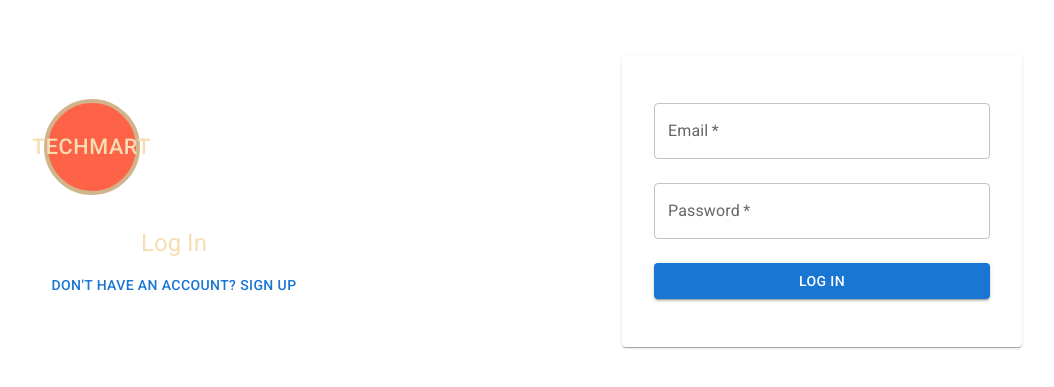
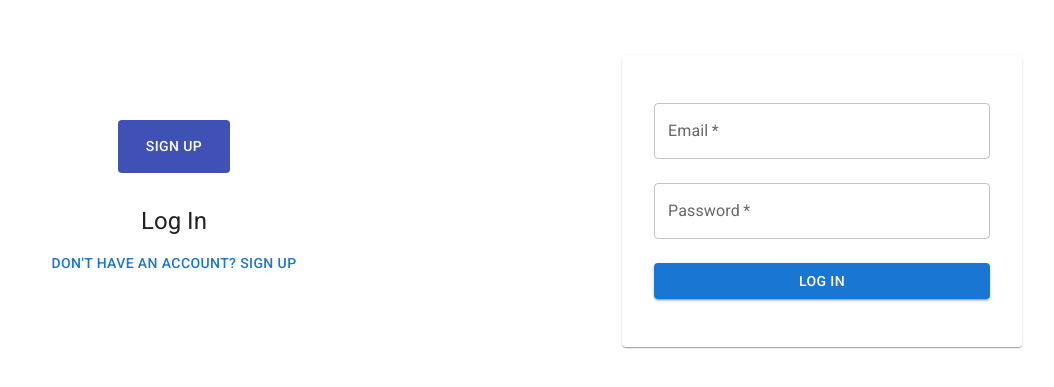
Before and after one commit to carlosm22700/NEED-ecommerce, a React (Create React App) app: page /cart in a window 1280 px wide. Shown: the part 191-578 px from the top of the page, without its empty margins (142-1196 px from the left). Built offline with nearby package versions, Linux system fonts and the light colour scheme.

Commit message:
Updates styling and implements dark mode

```diff
--- a/src/components/NavBar/NavBar.js
+++ b/src/components/NavBar/NavBar.js
@@ -1,6 +1,8 @@
 import { Link as RouterLink } from "react-router-dom";
 import * as userService from "../../utilities/users-service";
 import ShoppingCartIcon from "@mui/icons-material/ShoppingCart";
+import BrightnessHighIcon from "@mui/icons-material/BrightnessHigh";
+import BrightnessLowIcon from "@mui/icons-material/BrightnessLow";
 import AppBar from "@mui/material/AppBar";
 import Toolbar from "@mui/material/Toolbar";
 import Typography from "@mui/material/Typography";
@@ -9,7 +11,7 @@ import Button from "@mui/material/Button";
 import Box from "@mui/material/Box";
 import Avatar from "@mui/material/Avatar";
 
-export default function NavBar({ user, setUser }) {
+export default function NavBar({ user, setUser, darkMode, toggleDarkMode }) {
   function handleLogOut() {
     userService.logOut();
     setUser(null);
@@ -17,7 +19,8 @@ export default function NavBar({ user, setUser }) {
 
   return (
     <AppBar position="static">
-      <Toolbar>
+      <Toolbar sx={{ justifyContent: "space-between" }}>
+        <Box sx={{ display: "flex", alignItems: "center" }}>
           <Button
             color="inherit"
             component={RouterLink}
@@ -35,14 +38,16 @@ export default function NavBar({ user, setUser }) {
           >
             <ShoppingCartIcon />
           </IconButton>
-        <Typography variant="h6" component="div" sx={{ flexGrow: 1 }}>
+          <IconButton color="inherit" onClick={toggleDarkMode}>
+            {darkMode ? <BrightnessHighIcon /> : <BrightnessLowIcon />}
+          </IconButton>
+        </Box>
+        <Typography variant="h6" component="div">
           Welcome, {user ? user.name : ""}
         </Typography>
-        <Box sx={{ display: "flex", alignItems: "center" }}>
         <Button color="inherit" onClick={handleLogOut}>
           Log Out
         </Button>
-        </Box>
       </Toolbar>
     </AppBar>
   );
--- a/src/components/ProductCard/ProductCard.js
+++ b/src/components/ProductCard/ProductCard.js
@@ -5,6 +5,7 @@ import {
   Typography,
   CardMedia,
   Button,
+  Box,
 } from "@mui/material";
 import { styled } from "@mui/system";
 
@@ -21,16 +22,20 @@ function ProductCard({ product, addToCart }) {
     <StyledCard>
       <StyledCardMedia image={product.thumbnail} title={product.title} />
       <CardContent>
-        <Typography gutterBottom variant="h5" component="div">
+        <Box display="flex" flexDirection="column" alignItems="center">
+          <Typography gutterBottom variant="h5" component="div" mb={1}>
             {product.title}
           </Typography>
-        <Typography variant="body2" color="text.secondary">
+          <Typography variant="body2" color="text.secondary" mb={1}>
             {product.description}
           </Typography>
-        <Typography variant="body1">{product.price}</Typography>
+          <Typography variant="body1" mb={2}>
+            {product.price}
+          </Typography>
           <Button variant="outlined" onClick={() => addToCart(product)}>
             Add To Cart
           </Button>
+        </Box>
       </CardContent>
     </StyledCard>
   );
--- a/src/pages/App/App.js
+++ b/src/pages/App/App.js
@@ -1,35 +1,53 @@
-import "./App.css";
+// import "./App.css";
 import { useState } from "react";
 import { Routes, Route } from "react-router-dom";
+import { createTheme, ThemeProvider } from "@mui/material/styles";
+import CssBaseline from "@mui/material/CssBaseline";
 
 import NavBar from "../../components/NavBar/NavBar";
-
 import AuthPage from "../AuthPage/AuthPage";
 import NewOrderPage from "../NewOrderPage/NewOrderPage";
 import OrderHistoryPage from "../OrderHistoryPage/OrderHistoryPage";
-import CartPage from "../CartPage/CartPage"; //New import
+import CartPage from "../CartPage/CartPage";
 
 import { getUser } from "../../utilities/users-service";
 
 function App() {
   const [user, setUser] = useState(getUser());
-  const [cart, setCart] = useState([]); //New state for cart
+  const [cart, setCart] = useState([]);
+  const [darkMode, setDarkMode] = useState(false);
+
+  const theme = createTheme({
+    palette: {
+      mode: darkMode ? "dark" : "light",
+    },
+  });
 
   const addToCart = (product) => {
-    console.log(product);
     setCart([...cart, product]);
   };
+
   const removeFromCart = (productId) => {
     setCart(cart.filter((product) => product.id !== productId));
   };
 
+  const toggleDarkMode = () => {
+    setDarkMode((prevDarkMode) => !prevDarkMode);
+  };
+
   return (
+    <ThemeProvider theme={theme}>
+      <CssBaseline />
       <main className="App">
         {user ? (
           <>
-          <NavBar user={user} setUser={setUser} />
+            <NavBar
+              user={user}
+              setUser={setUser}
+              darkMode={darkMode}
+              toggleDarkMode={toggleDarkMode}
+            />
             <Routes>
-            {/* Route components here */}
               <Route
                 path="/orders/shop"
                 element={<NewOrderPage addToCart={addToCart} />}
@@ -37,7 +55,9 @@ function App() {
               <Route path="/orders" element={<OrderHistoryPage />} />
               <Route
                 path="/cart"
-              element={<CartPage cart={cart} removeFromCart={removeFromCart} />}
+                element={
+                  <CartPage cart={cart} removeFromCart={removeFromCart} />
+                }
               />
             </Routes>
           </>
@@ -45,6 +65,7 @@ function App() {
           <AuthPage setUser={setUser} />
         )}
       </main>
+    </ThemeProvider>
   );
 }
 
--- a/src/pages/AuthPage/AuthPage.js
+++ b/src/pages/AuthPage/AuthPage.js
@@ -5,18 +5,12 @@ import { Button, Typography, Box, Grid, Paper } from "@mui/material";
 import { styled } from "@mui/system";
 
 const StyledButton = styled(Button)({
-  border: 0,
-  borderRadius: "50%",
-  backgroundColor: "#ff6347",
-  border: "0.6vmin solid #d2b48c",
-  color: "#f5deb3",
-  display: "flex",
-  flexDirection: "column",
-  fontSize: "2.7vmin",
-  height: "12vmin",
-  width: "12vmin",
-  justifyContent: "center",
-  alignItems: "center",
+  backgroundColor: "#3f51b5",
+  color: "white",
+  padding: "1em 2em",
+  "&:hover": {
+    backgroundColor: "#303f9f",
+  },
 });
 
 const StyledPaper = styled(Paper)({
@@ -44,13 +38,9 @@ export default function AuthPage({ setUser }) {
       >
         <Box textAlign="center">
           <StyledButton onClick={() => setShowLoginForm(!showLoginForm)}>
-            TechMart
+            {showLoginForm ? "Sign Up" : "Log In"}
           </StyledButton>
-          <Typography
-            variant="h5"
-            gutterBottom
-            style={{ marginTop: "4vmin", color: "#f5deb3" }}
-          >
+          <Typography variant="h5" gutterBottom style={{ marginTop: "4vmin" }}>
             {showLoginForm ? "Log In" : "Sign Up"}
           </Typography>
           <Button
--- a/src/pages/CartPage/CartPage.js
+++ b/src/pages/CartPage/CartPage.js
@@ -3,11 +3,14 @@ import { Container, Typography, Box, Button } from "@mui/material";
 
 function CartPage({ cart, removeFromCart }) {
   const total = cart.reduce((total, product) => total + product.price, 0);
+
   return (
     <Container>
-      <Typography variant="h4" gutterBottom>
-        Your Shopping Cart
-      </Typography>
+      <Box textAlign="center" marginTop={4}>
+        <Typography variant="h4" gutterBottom>
+          Your Shopping Cart
+        </Typography>
+      </Box>
       {cart.length === 0 ? (
         <Typography variant="h6">No items in cart</Typography>
       ) : (
```
Lines whose indentation alone changed are shown as unchanged.
